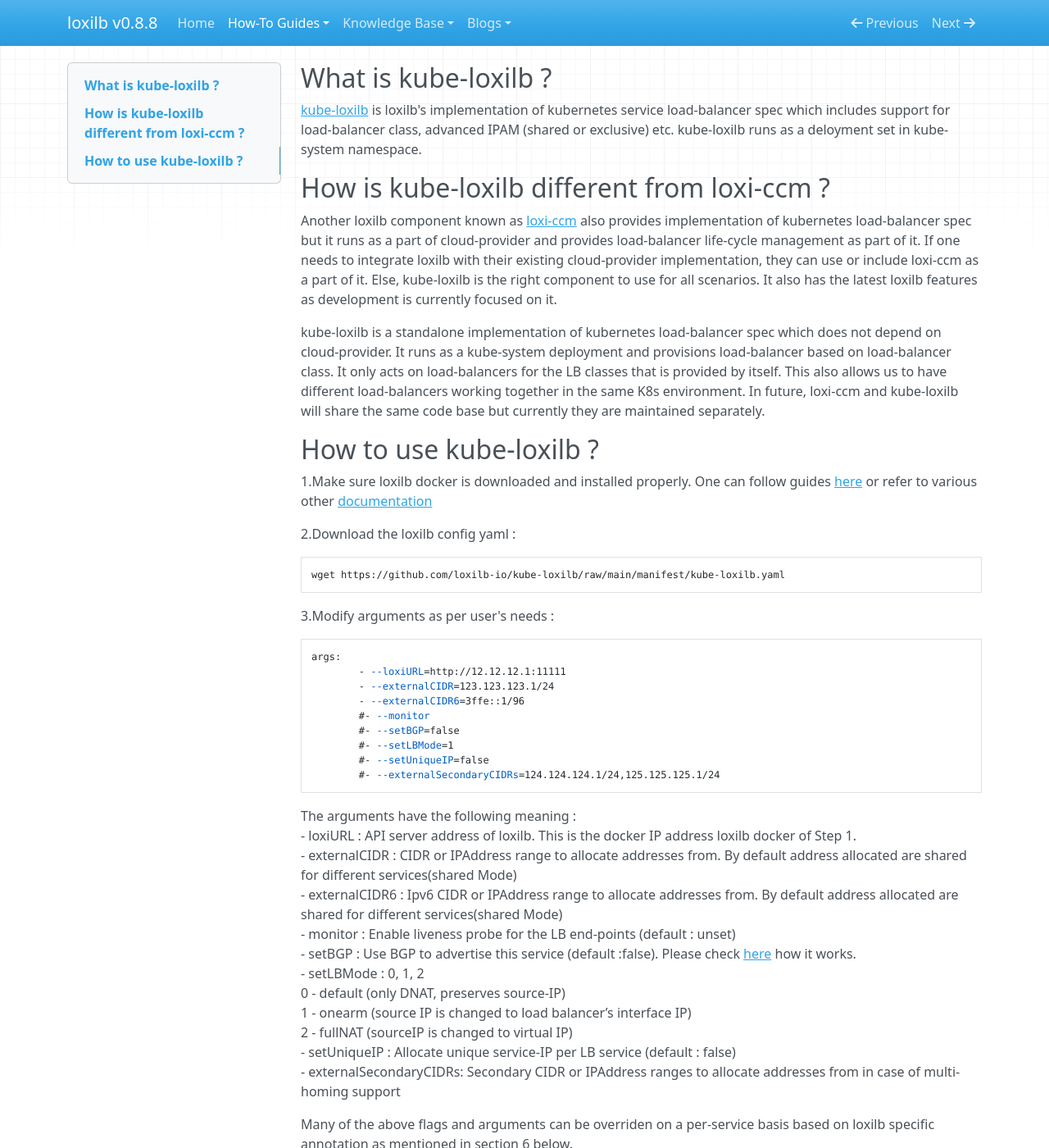
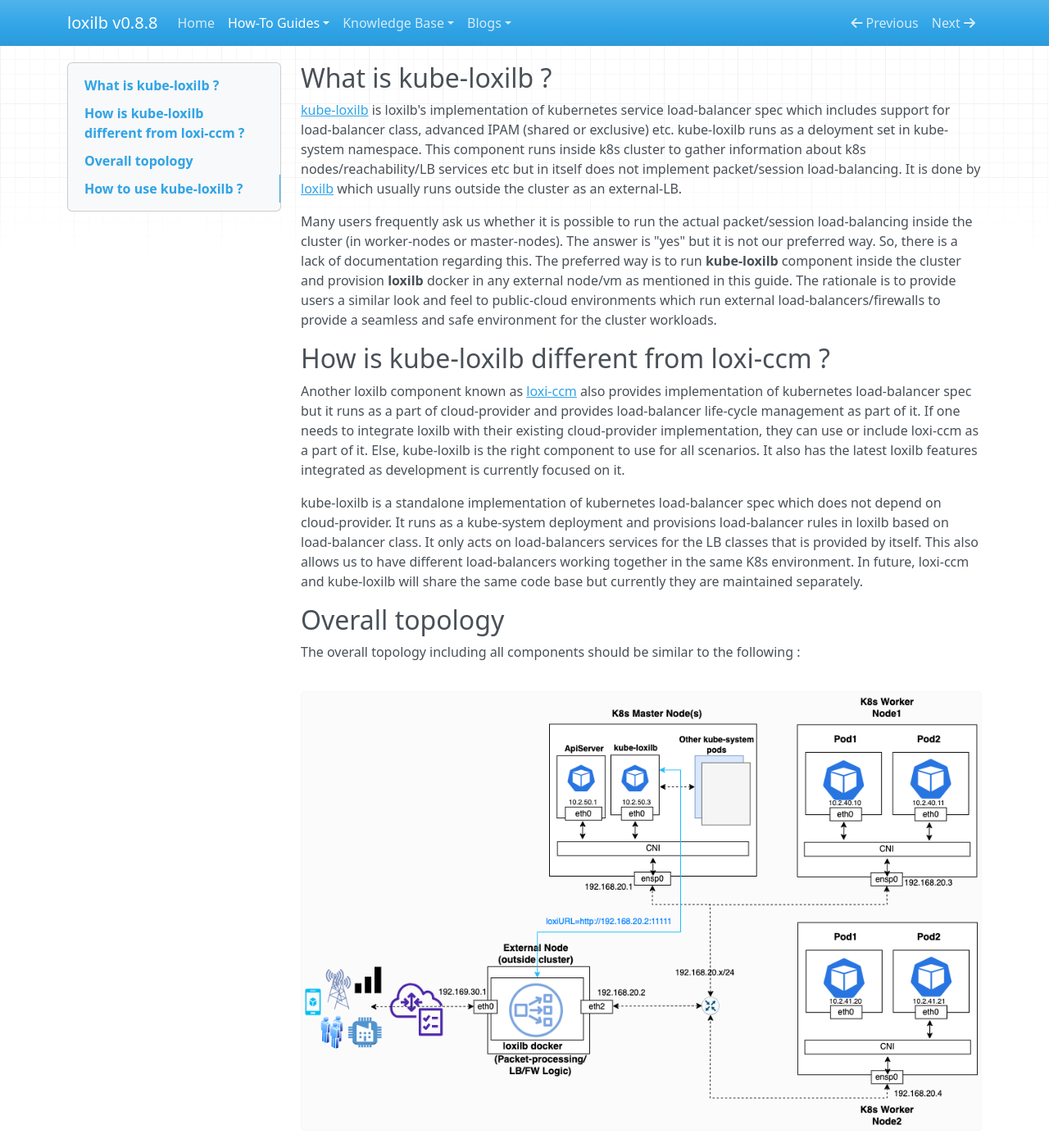
Before and after one commit to loxilb-io/loxilbdocs, an MkDocs documentation site: the page built from docs/kube-loxilb.md, in a window 1280 px wide and 1400 px high. Shown: the whole window at 82% size. Built offline with MkDocs 1.6.1, drawn with Linux system fonts in a browser that asks for light colours; nearby versions of some CDN libraries; some of the changed text lies outside the part shown.

Commit message:
Update kube-loxilb.md

````diff
--- a/docs/kube-loxilb.md
+++ b/docs/kube-loxilb.md
@@ -1,16 +1,24 @@
 ## What is kube-loxilb ?
 
-[kube-loxilb](https://github.com/loxilb-io/kube-loxilb) is loxilb's implementation of kubernetes service load-balancer spec which includes support for load-balancer class, advanced IPAM (shared or exclusive) etc. kube-loxilb runs as a deloyment set in kube-system namespace.
+[kube-loxilb](https://github.com/loxilb-io/kube-loxilb) is loxilb's implementation of kubernetes service load-balancer spec which includes support for load-balancer class, advanced IPAM (shared or exclusive) etc. kube-loxilb runs as a deloyment set in kube-system namespace. This component runs inside k8s cluster to gather information about k8s nodes/reachability/LB services etc but in itself does not implement packet/session load-balancing. It is done by [loxilb](https://github.com/loxilb-io/loxilb) which usually runs outside the cluster as an external-LB.
+
+Many users frequently ask us whether it is possible to run the actual packet/session load-balancing inside the cluster (in worker-nodes or master-nodes). The answer is "yes" but it is not our preferred way. So, there is a lack of documentation regarding this. The preferred way is to run <b>kube-loxilb</b> component inside the cluster and provision <b>loxilb</b> docker in any external node/vm as mentioned in this guide. The rationale is to provide users a similar look and feel to public-cloud environments which run external load-balancers/firewalls to provide a seamless and safe environment for the cluster workloads.
 
 ## How is kube-loxilb different from loxi-ccm ?
 
-Another loxilb component known as [loxi-ccm](https://github.com/loxilb-io/loxi-ccm) also provides implementation of kubernetes load-balancer spec but it runs as a part of cloud-provider and provides load-balancer life-cycle management as part of it. If one needs to integrate loxilb with their existing cloud-provider implementation, they can use or include loxi-ccm as a part of it. Else, kube-loxilb is the right component to use for all scenarios. It also has the latest loxilb features as development is currently focused on it.
+Another loxilb component known as [loxi-ccm](https://github.com/loxilb-io/loxi-ccm) also provides implementation of kubernetes load-balancer spec but it runs as a part of cloud-provider and provides load-balancer life-cycle management as part of it. If one needs to integrate loxilb with their existing cloud-provider implementation, they can use or include loxi-ccm as a part of it. Else, kube-loxilb is the right component to use for all scenarios. It also has the latest loxilb features integrated as development is currently focused on it.
 
-kube-loxilb is a standalone implementation of kubernetes load-balancer spec which does not depend on cloud-provider. It runs as a kube-system deployment and provisions load-balancer based on load-balancer class. It only acts on load-balancers for the LB classes that is provided by itself. This also allows us to have different load-balancers working together in the same K8s environment. In future, loxi-ccm and kube-loxilb will share the same code base but currently they are maintained separately.
+kube-loxilb is a standalone implementation of kubernetes load-balancer spec which does not depend on cloud-provider. It runs as a kube-system deployment and provisions load-balancer rules in loxilb based on load-balancer class. It only acts on load-balancers services for the LB classes that is provided by itself. This also allows us to have different load-balancers working together in the same K8s environment. In future, loxi-ccm and kube-loxilb will share the same code base but currently they are maintained separately.
+
+## Overall topology
+
+The overall topology including all components should be similar to the following :
+
+![loxilb topology](photos/kube-loxilb.png)
 
 ## How to use kube-loxilb ?
 
-1.Make sure loxilb docker is downloaded and installed properly. One can follow guides [here](https://loxilb-io.github.io/loxilbdocs/run/) or refer to various other [documentation](https://loxilb-io.github.io/loxilbdocs/#how-to-guides)
+1.Make sure loxilb docker is downloaded and installed properly in a node external to your cluster. One can follow guides [here](https://loxilb-io.github.io/loxilbdocs/run/) or refer to various other [documentation](https://loxilb-io.github.io/loxilbdocs/#how-to-guides) . It is important to have network connectivity from this node to the master nodes of k8s cluster (where kube-loxilb will eventually run) as seen in the above figure.
 
 2.Download the loxilb config yaml :
 
@@ -32,7 +40,7 @@ args:
 ```
 
 The arguments have the following meaning :
-- loxiURL : API server address of loxilb. This is the docker IP address loxilb docker of Step 1.
+- loxiURL : API server address of loxilb. This is the mgmt IP address of loxilb docker of Step 1. (Can be a comma separated list got multiple loxilb instances)
 - externalCIDR : CIDR or IPAddress range to allocate addresses from. By default address allocated are shared for different services(shared Mode)
 - externalCIDR6 : Ipv6 CIDR or IPAddress range to allocate addresses from. By default address allocated are shared for different services(shared Mode)
 - monitor : Enable liveness probe for the LB end-points (default : unset)
````
